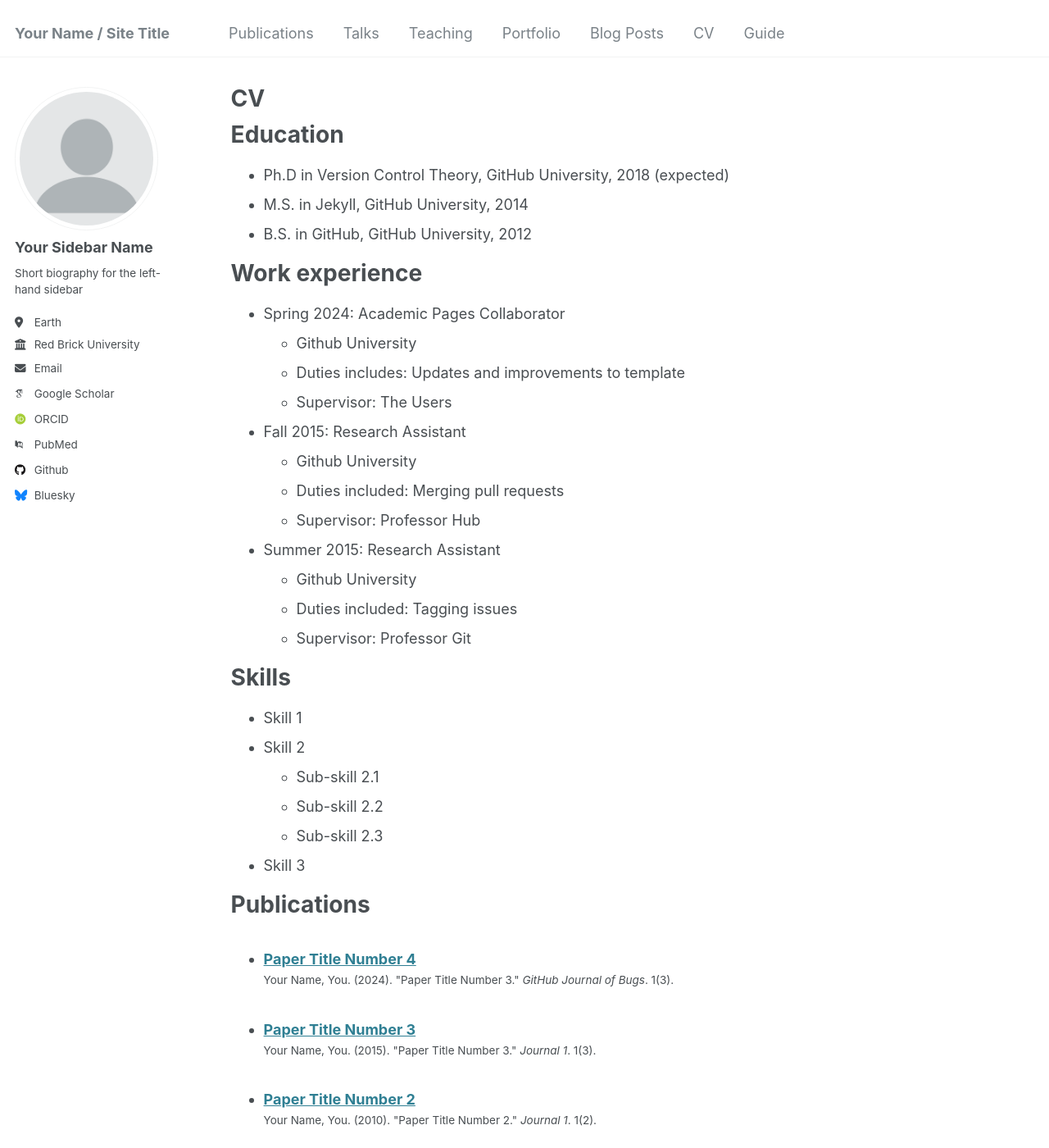
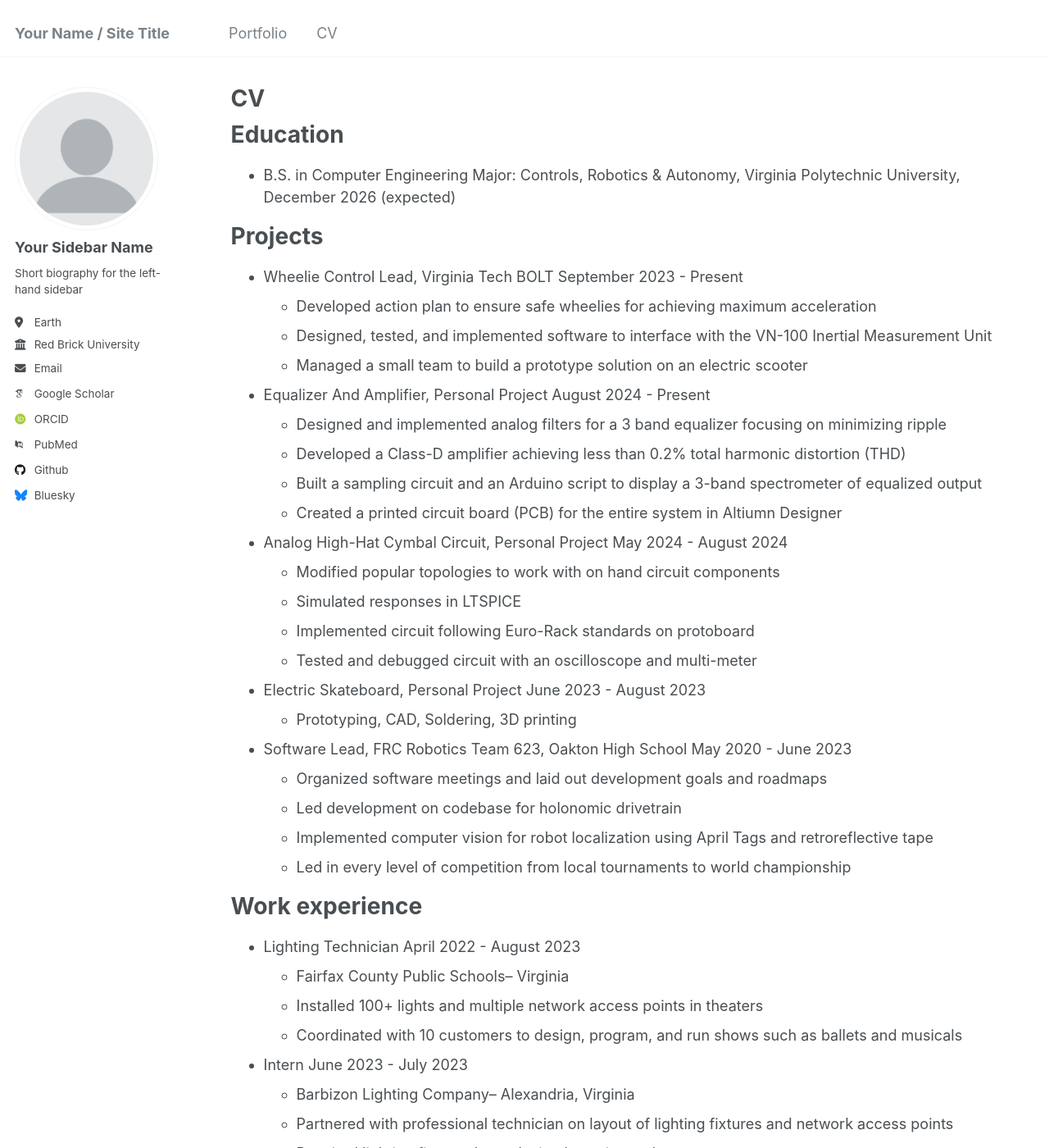
Before and after one commit to Jfee04/Jfee04.github.io, a Jekyll site: the page built from _pages/cv.md, in a window 1280 px wide and 1400 px high. Shown: the whole window at 82% size. Built offline with Jekyll 4.4.1, drawn with Linux system fonts in a browser that asks for light colours; some web fonts are replaced; some of the changed text lies outside the part shown.

Commit message:
CV updated

```diff
--- a/_pages/cv.md
+++ b/_pages/cv.md
@@ -11,54 +11,101 @@ redirect_from:
 
 Education
 ======
-* Ph.D in Version Control Theory, GitHub University, 2018 (expected)
-* M.S. in Jekyll, GitHub University, 2014
-* B.S. in GitHub, GitHub University, 2012
+* B.S. in  Computer Engineering Major: Controls, Robotics & Autonomy, Virginia Polytechnic University, December 2026 (expected)
+
+Projects
+======
+* Wheelie Control Lead, Virginia Tech BOLT	September 2023 - Present
+  * Developed action plan to ensure safe wheelies for achieving maximum acceleration
+  * Designed, tested, and implemented software to interface with the VN-100 Inertial Measurement Unit
+  * Managed a small team to build a prototype solution on an electric scooter
+
+* Equalizer And Amplifier, Personal Project	August 2024 - Present
+  * Designed and implemented analog filters for a 3 band equalizer focusing on minimizing ripple
+  * Developed a Class-D amplifier achieving less than 0.2% total harmonic distortion (THD)
+  * Built a sampling circuit and an Arduino script to display a 3-band spectrometer of equalized output
+  * Created a printed circuit board (PCB) for the entire system in Altiumn Designer
+
+* Analog High-Hat Cymbal Circuit, Personal Project	May 2024 - August 2024
+  * Modified popular topologies to work with on hand circuit components
+  * Simulated responses in LTSPICE
+  * Implemented circuit following Euro-Rack standards on protoboard
+  * Tested and debugged circuit with an oscilloscope and multi-meter
+
+* Electric Skateboard, Personal Project	June 2023 - August 2023
+  * Prototyping, CAD, Soldering, 3D printing
+
+* Software Lead, FRC Robotics Team 623, Oakton High School	May 2020 - June 2023
+  * Organized software meetings and laid out development goals and roadmaps
+  * Led development on codebase for holonomic drivetrain
+  * Implemented computer vision for robot localization using April Tags and retroreflective tape
+  * Led in every level of competition from local tournaments to world championship
+
 
 Work experience
 ======
-* Spring 2024: Academic Pages Collaborator
-  * Github University
-  * Duties includes: Updates and improvements to template
-  * Supervisor: The Users
+* Lighting Technician	April 2022 - August 2023
+  * Fairfax County Public Schools– Virginia
+  * Installed 100+ lights and multiple network access points in theaters
+  * Coordinated with 10 customers to design, program, and run shows such as ballets and musicals
 
-* Fall 2015: Research Assistant
-  * Github University
-  * Duties included: Merging pull requests
-  * Supervisor: Professor Hub
-
-* Summer 2015: Research Assistant
-  * Github University
-  * Duties included: Tagging issues
-  * Supervisor: Professor Git
+* Intern	June 2023 - July 2023
+  * Barbizon Lighting Company– Alexandria, Virginia
+  * Partnered with professional technician on layout of lighting fixtures and network access points
+  *	Repaired lighting fixtures by replacing batteries and motors
 
 Skills
 ======
-* Skill 1
-* Skill 2
-  * Sub-skill 2.1
-  * Sub-skill 2.2
-  * Sub-skill 2.3
-* Skill 3
+* Programing Languages
+  * C++
+  * C
+  * Java
+  * Python
+* Modling
+  * LTSpice
+  * Altium
+  * Autodesk
+* Fabrication
+  * Soldering
+  * 3D Printing
+    * Resin
+    * FDM
+  * Welding
+  * Machineing
 
-Publications
-======
-  <ul>{% for post in site.publications reversed %}
-    {% include archive-single-cv.html %}
-  {% endfor %}</ul>
-
-Talks
-======
-  <ul>{% for post in site.talks reversed %}
-    {% include archive-single-talk-cv.html  %}
-  {% endfor %}</ul>
-
-Teaching
-======
-  <ul>{% for post in site.teaching reversed %}
-    {% include archive-single-cv.html %}
-  {% endfor %}</ul>
 
 Service and leadership
 ======
 * Currently signed in to 43 different slack teams
+
+
+
+<!-- RELEVANT PROJECTS
+
+Wheelie Control Lead, Virginia Tech BOLT	September 2023 - Present
+•	Developed action plan to ensure safe wheelies for achieving maximum acceleration
+•	Designed, tested, and implemented software to interface with the VN-100 Inertial Measurement Unit
+•	Managed a small team to build a prototype solution on an electric scooter
+
+Equalizer And Amplifier, Personal Project	August 2024 - Present
+•	Designed and implemented analog filters for a 3 band equalizer focusing on minimizing ripple
+•	Developed a Class-D amplifier achieving less than 0.2% total harmonic distortion (THD)
+•	Built a sampling circuit and an Arduino script to display a 3-band spectrometer of equalized output
+•	Created a printed circuit board (PCB) for the entire system in Altiumn Designer
+
+Analog High-Hat Cymbal Circuit, Personal Project	May 2024 - August 2024
+•	Modified popular topologies to work with on hand circuit components
+•	Simulated responses in LTSPICE
+•	Implemented circuit following Euro-Rack standards on protoboard
+•	Tested and debugged circuit with an oscilloscope and multi-meter
+
+Electric Skateboard, Personal Project	June 2023 - August 2023
+•	Prototyping, CAD, Soldering, 3D printing
+
+Software Lead, FRC Robotics Team 623, Oakton High School	May 2020 - June 2023
+•	Organized software meetings and laid out development goals and roadmaps
+•	Led development on codebase for holonomic drivetrain
+•	Implemented computer vision for robot localization using April Tags and retroreflective tape
+•	Led in every level of competition from local tournaments to world championship
+
+ -->
```
Also changed, not shown: _data/navigation.yml (+10 -10 lines).
